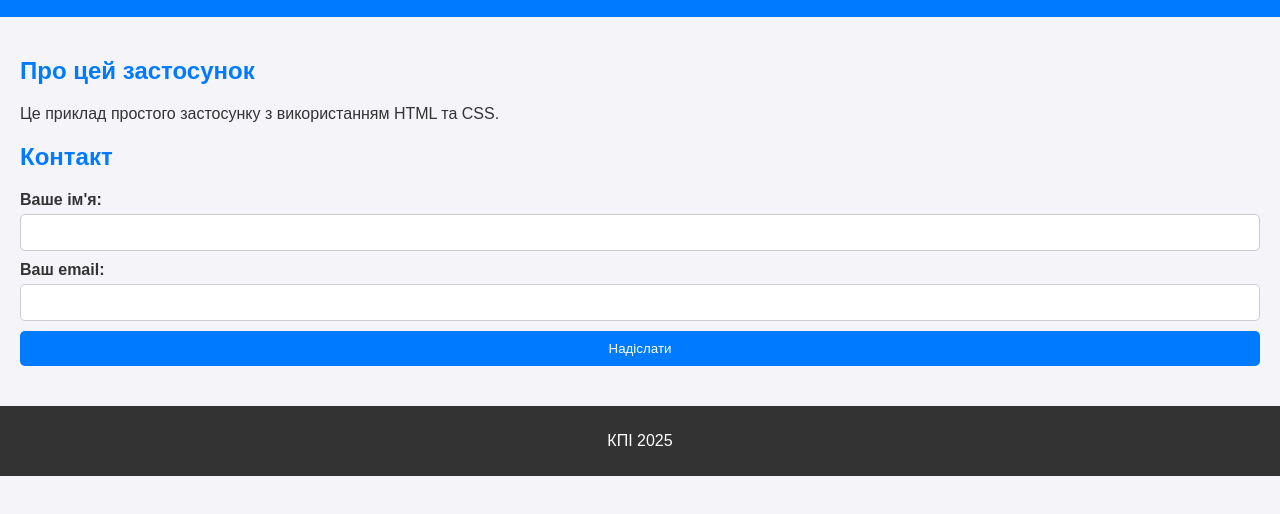
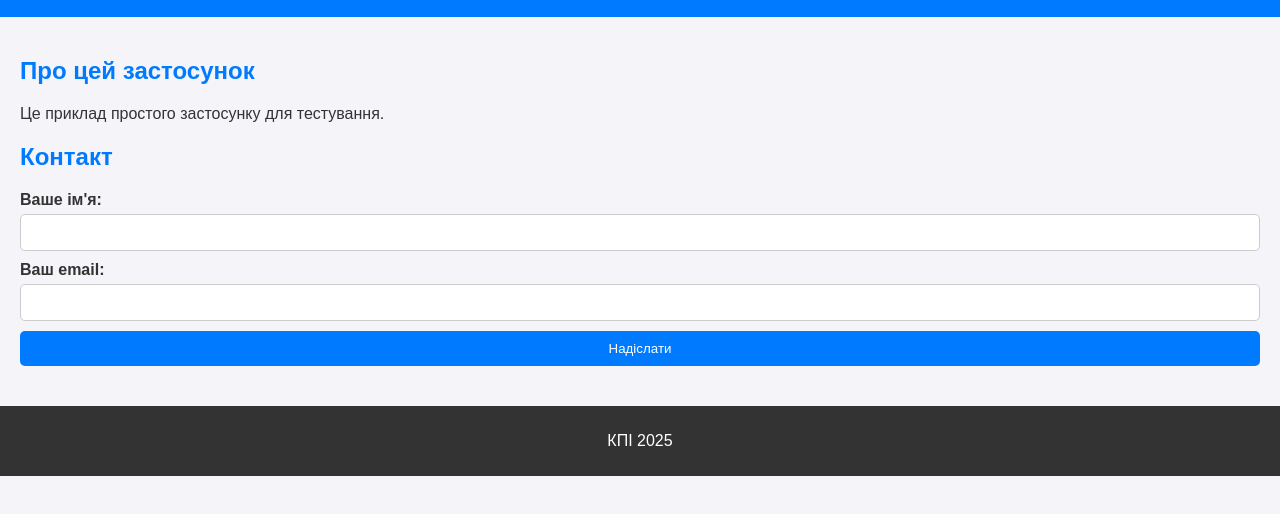
Before and after one commit to AndriiMytiev/kpi-mzuiit-labs, a plain HTML site: page index.html in a window 1280 px wide. Shown: the part 60-574 px from the top of the page. Drawn offline with Linux system fonts and the light colour scheme.

Commit message:
test changes

```diff
--- a/index.html
+++ b/index.html
@@ -14,7 +14,7 @@
 <main>
     <section>
         <h2>Про цей застосунок</h2>
-        <p>Це приклад простого застосунку з використанням HTML та CSS.</p>
+        <p>Це приклад простого застосунку для тестування.</p>
     </section>
 
     <section>
```
